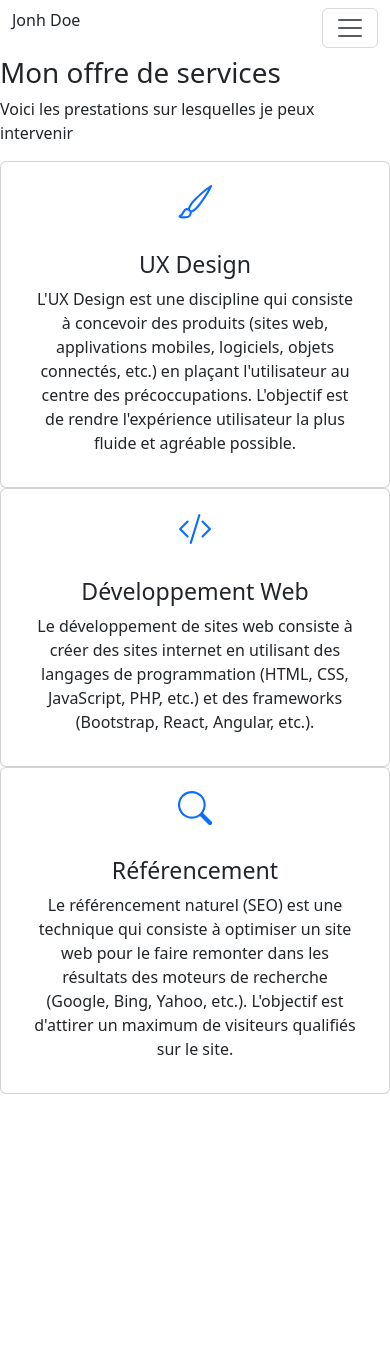
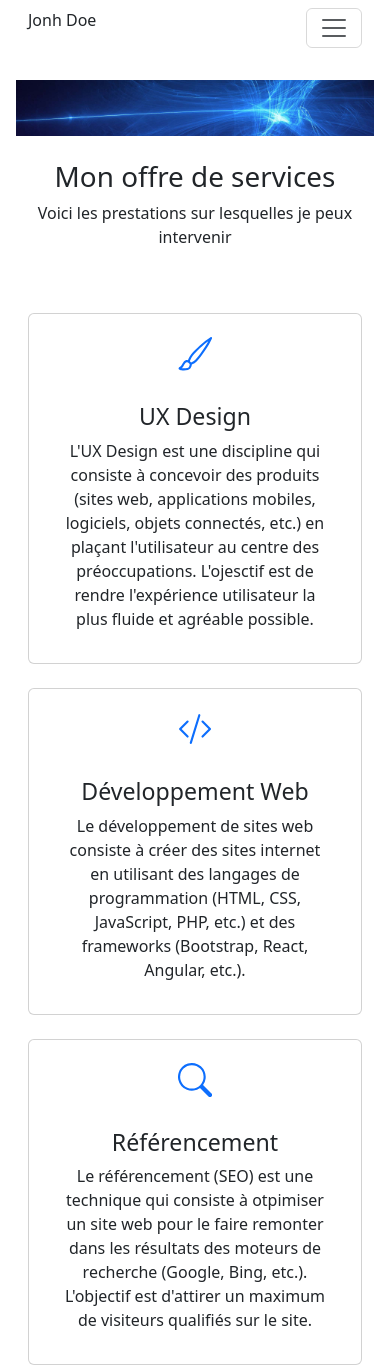
Before and after one commit to Khallas111/portfolioJonhDoe, a React (Create React App) app: page /services in a window 390 px wide. Before the commit the page ends 1094 px from the top, so only its background shows below. Built offline with nearby package versions, Linux system fonts and the light colour scheme.

Commit message:
Responsive établit sur App.js
Le responsive a été établit sur App. Il reste à importer sur les diverses pages de l'application.

```diff
--- a/src/App.js
+++ b/src/App.js
@@ -5,9 +5,19 @@ import About from "./pages/About";
 import Achievements from "./pages/Achievements";
 import Copyrights from "./pages/Copyrights";
 import Services from "./pages/Services";
+import Container from "react-bootstrap/Container";
+
+function Layout({ children }) {
+  return (
+    <Container fluid className="px-3">
+      {children}
+    </Container>
+  );
+}
 
 const App = () => {
   return (
+    <Layout>
       <BrowserRouter>
         <Routes>
           <Route path="/" element={<Home />} />
@@ -18,6 +28,7 @@ const App = () => {
           <Route path="*" element={<Home />} />
         </Routes>
       </BrowserRouter>
+    </Layout>
   );
 };
 
--- a/src/Pages/Services.js
+++ b/src/Pages/Services.js
@@ -3,33 +3,53 @@ import Header from "../Components/Header";
 import Footer from "../Components/Footer";
 import CardForServices from "../Components/tools/cards/CardsForServices";
 import { BsBrush, BsSearch, BsCodeSlash } from "react-icons/bs";
-
+import { Container, Row, Col } from "react-bootstrap";
+import Image from "react-bootstrap/Image";
+import banner from "../assets/images/banner.jpg";
 const Services = () => {
   return (
-    <div>
+    <>
       <Header />
-      <div className="titre">
+      <Image src={banner} fluid alt="Bannière services" className="my-4" />
+      <Container className="titre-services">
+        {/* Titre */}
+        <Row className="text-center mb-5">
+          <Col>
             <h1>Mon offre de services</h1>
             <p>Voici les prestations sur lesquelles je peux intervenir</p>
-      </div>
-      <div className="services"></div>
+          </Col>
+        </Row>
+
+        {/* Cartes */}
+        <Row className="g-4">
+          <Col xs={12} md={6} lg={4}>
             <CardForServices
               title="UX Design"
-        text="L'UX Design est une discipline qui consiste à concevoir des produits (sites web, applivations mobiles, logiciels, objets connectés, etc.) en plaçant l'utilisateur au centre des précoccupations. L'objectif est de rendre l'expérience utilisateur la plus fluide et agréable possible."
+              text="L'UX Design est une discipline qui consiste à concevoir des produits (sites web, applications mobiles, logiciels, objets connectés, etc.) en plaçant l'utilisateur au centre des préoccupations. L'ojesctif est de rendre l'expérience utilisateur la plus fluide et agréable possible."
               icon={BsBrush}
             />
+          </Col>
+
+          <Col xs={12} md={6} lg={4}>
             <CardForServices
               title="Développement Web"
               text="Le développement de sites web consiste à créer des sites internet en utilisant des langages de programmation (HTML, CSS, JavaScript, PHP, etc.) et des frameworks (Bootstrap, React, Angular, etc.)."
               icon={BsCodeSlash}
             />
+          </Col>
+
+          <Col xs={12} md={6} lg={4}>
             <CardForServices
               title="Référencement"
-        text="Le référencement naturel (SEO) est une technique qui consiste à optimiser un site web pour le faire remonter dans les résultats des moteurs de recherche (Google, Bing, Yahoo, etc.). L'objectif est d'attirer un maximum de visiteurs qualifiés sur le site."
+              text="Le référencement (SEO) est une technique qui consiste à otpimiser un site web pour le faire remonter dans les résultats des moteurs de recherche (Google, Bing, etc.). L'objectif est d'attirer un maximum de visiteurs qualifiés sur le site."
               icon={BsSearch}
             />
+          </Col>
+        </Row>
+      </Container>
+
       <Footer />
-    </div>
+    </>
   );
 };
 
```
Lines whose indentation alone changed are shown as unchanged.
